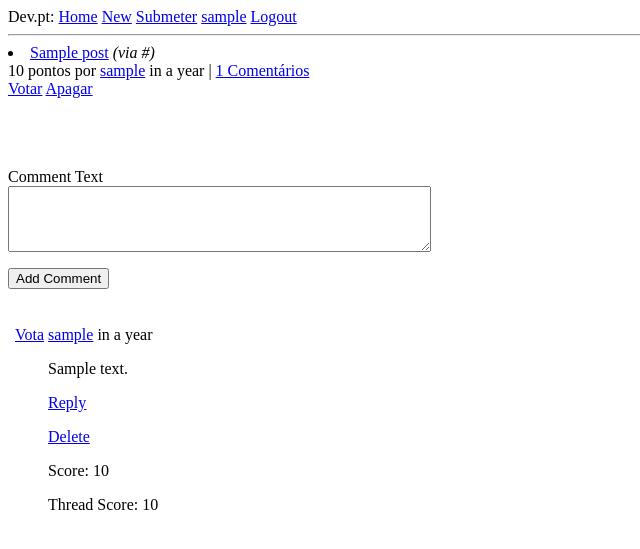
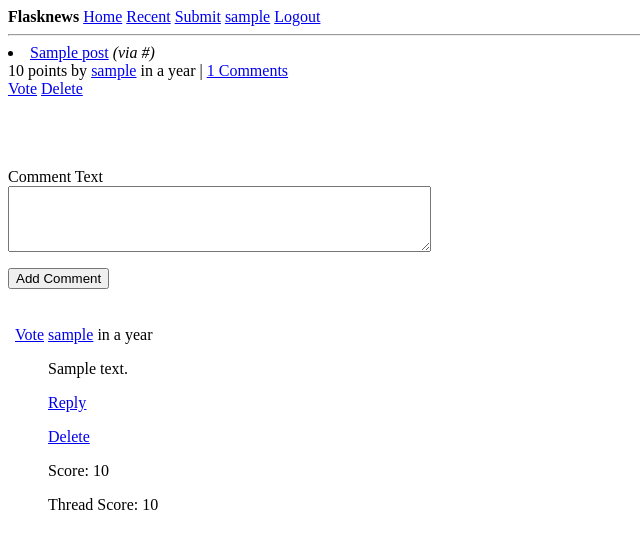
Before and after one commit to duarteocarmo/flask_hackernews, a Flask app: page /post/1 in a window 1280 px wide. Shown: the top 549 px of the page, without its empty margins (0-640 px from the left). Run offline with Flask 2, Linux system fonts and the light colour scheme; a user stored in the database is signed in; tables that the repository leaves empty hold one stand-in row (values such as "Sample post"); some libraries are stand-ins or nearby versions.

Commit message:
updated templates

```diff
--- a/app/templates/_comment.html
+++ b/app/templates/_comment.html
@@ -4,7 +4,7 @@
         <td width="{{ comment.level() * 40}}" height="1"></td>
         <td valign="top">
             <center>
-                <a href="{{url_for('main.upvote_comment', comment_id=comment.id)}}"> <div>Vota</div> </a>
+                <a href="{{url_for('main.upvote_comment', comment_id=comment.id)}}"> <div>Vote</div> </a>
             <a href=""> <div> </div> </a>
             </center>
         </td>
--- a/app/templates/_post.html
+++ b/app/templates/_post.html
@@ -12,21 +12,21 @@
 {% endif %}
 <div>
   <span
-    >{{ post.score }} pontos por
+    >{{ post.score }} points by
     <a href="{{ url_for('main.user', username=post.author.username) }}">{{
       post.author.username
     }}</a>
     {{ moment(post.timestamp).fromNow() }} |
     <a href="{{ url_for('main.post_page', post_id=post.id)}}"
-      >{{ post.total_comments() }} Comentários</a
+      >{{ post.total_comments() }} Comments</a
     ></span
   >
 </div>
 <div>
-  <span><a href="{{ url_for('main.upvote', post_id=post.id)}}">Votar</a></span> {%if
+  <span><a href="{{ url_for('main.upvote', post_id=post.id)}}">Vote</a></span> {%if
   current_user == post.author %}
   <span
-    ><a href="{{ url_for('main.delete_post', post_id=post.id)}}"> Apagar</a></span
+    ><a href="{{ url_for('main.delete_post', post_id=post.id)}}"> Delete</a></span
   >
   {% endif %}
 </div>
--- a/app/templates/base.html
+++ b/app/templates/base.html
@@ -4,20 +4,20 @@
 
         {{ moment.include_jquery() }}
         {{ moment.include_moment() }}
-        {{ moment.lang("pt") }}
+        {{ moment.lang("en") }}
 
         {% if title %}
-        <title>{{ title }} - Dev.pt</title>
+        <title>{{ title }} - Flasknews</title>
         {% else %}
-        <title>Welcome to Dev.pt</title>
+        <title>Welcome to Flasknews</title>
         {% endif %}
     </head>
     <body>
         <div>
-            Dev.pt:
+            <b>Flasknews</b>
             <a href="{{ url_for('main.index') }}">Home</a>
-            <a href="{{ url_for('main.new') }}">New</a>
-            <a href="{{ url_for('main.submit') }}">Submeter</a>
+            <a href="{{ url_for('main.new') }}">Recent</a>
+            <a href="{{ url_for('main.submit') }}">Submit</a>
             {% if current_user.is_anonymous %}
             <a href="{{ url_for('auth.login') }}">Login</a>
             {% else %}
--- a/app/templates/email/reset_password.html
+++ b/app/templates/email/reset_password.html
@@ -1,4 +1,4 @@
-<p>Someone (hopefully you) requested we reset your password at Dev tuga. If you want to change it, please visit:</p>
+<p>Someone (hopefully you) requested we reset your password at Flasknews. If you want to change it, please visit:</p>
 
 <a href="{{ url_for('auth.reset_password', token=token, _external=True) }}">This link.</a>
 
--- a/app/templates/email/reset_password.txt
+++ b/app/templates/email/reset_password.txt
@@ -1,4 +1,4 @@
-Someone (hopefully you) requested we reset your password at Dev tuga. If you want to change it, please visit:
+Someone (hopefully you) requested we reset your password at Flasknews. If you want to change it, please visit:
 
 {{ url_for('auth.reset_password', token=token, _external=True) }}
 
--- a/app/templates/errors/500.html
+++ b/app/templates/errors/500.html
@@ -2,6 +2,6 @@
 
 {% block content %}
     <h1>An unexpected error has occurred</h1>
-    <p>The administrator has been notified. Sorry for the inconvenience!</p>
+    <p>Sorry for the inconvenience!</p>
     <p><a href="{{ url_for('main.index') }}">Home</a></p>
 {% endblock %}
--- a/app/templates/user.html
+++ b/app/templates/user.html
@@ -3,8 +3,8 @@
 {% block content %}
 <ul>
     <li>Utilizador: {{ user.username }}</li>
-    {% if user.about_me  %}<li>Sobre mim: {{ user.about_me}}</li>{% endif %}
-    {% if user.timestamp  %}<li>Criado: {{ moment(user.timestamp).format('LL') }}</li>{% endif %}
+    {% if user.about_me  %}<li>About: {{ user.about_me}}</li>{% endif %}
+    {% if user.timestamp  %}<li>Created: {{ moment(user.timestamp).format('LL') }}</li>{% endif %}
     {% if user.karma  %}<li>Karma: {{ user.karma}}</li>{% endif %}
     {% if user == current_user %}<li>Email: {{ user.email }}</li>{% endif %}
 </ul>
```
